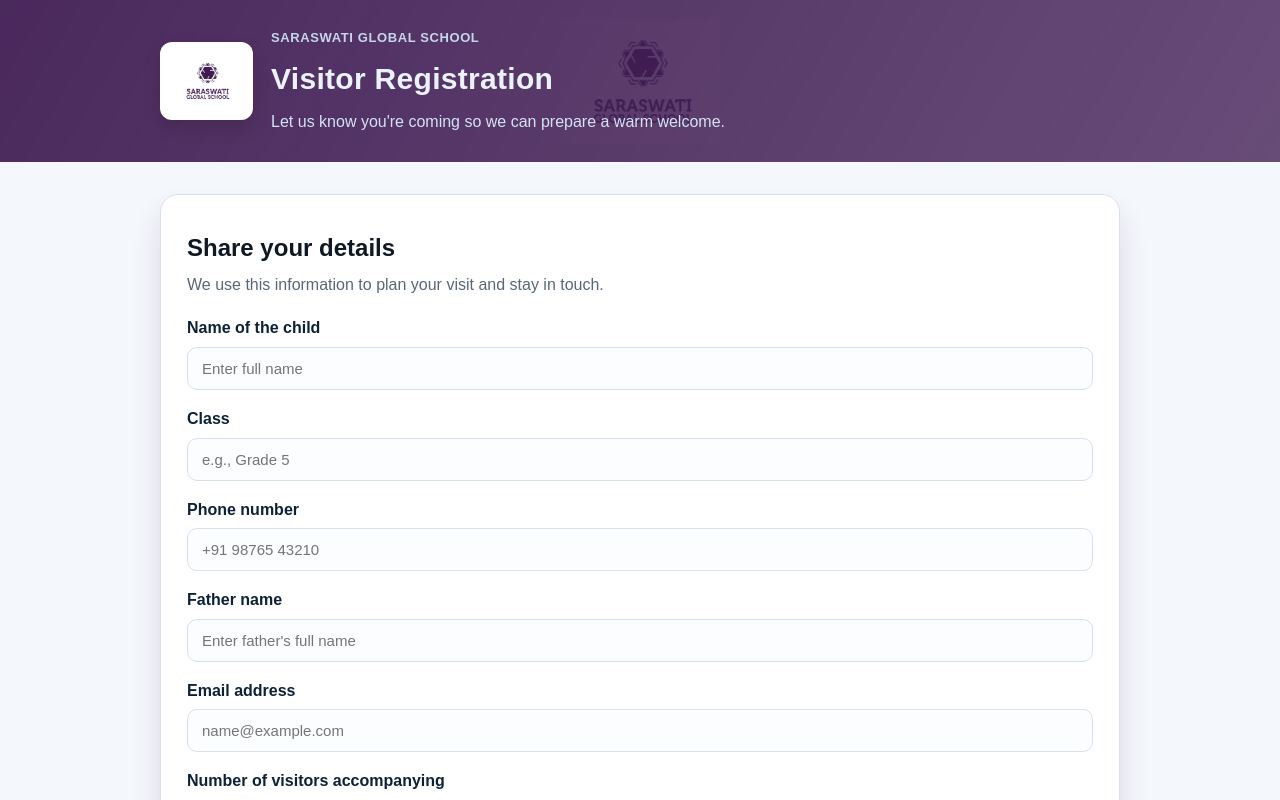
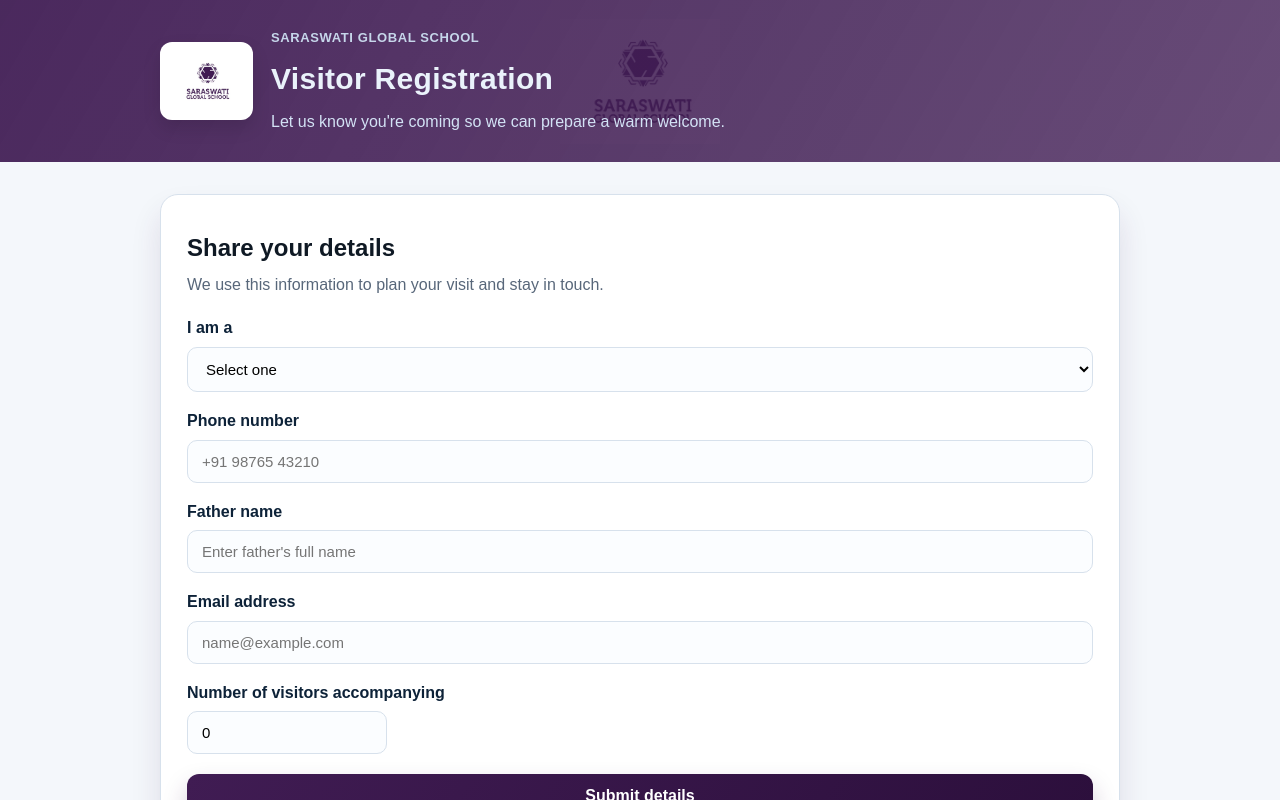
Before and after one commit to kunal-infi/saraswati-visitor-form, a Next.js app: page / in a window 1280 px wide. Shown: the top 800 px of the page. Built offline with nearby package versions, Linux system fonts and the light colour scheme; a web font is replaced by a local one.

Commit message:
feat: add visitor type selection and conditional fields for parent visitors

```diff
--- a/app/api/visits/route.js
+++ b/app/api/visits/route.js
@@ -39,21 +39,33 @@ export async function POST(req) {
       fatherName = "",
       email = "",
       visitorCount = 0,
+      visitorType = "",
     } = body || {};
 
-    if (!childName || !className || !phoneNumber || !fatherName || !email) {
-      return withCors(new Response(JSON.stringify({ error: "Missing required fields" }), { status: 400 }));
+    const normalizedVisitorType = (visitorType || "").toLowerCase();
+    const isParent = normalizedVisitorType === "parent";
+
+    if (isParent && (!childName || !className)) {
+      return withCors(new Response(JSON.stringify({ error: "Missing student details" }), { status: 400 }));
     }
+
+    if (!phoneNumber || !email) {
+      return withCors(new Response(JSON.stringify({ error: "Missing required contact fields" }), { status: 400 }));
+    }
+
+    const safeChildName = isParent ? childName : childName || "N/A";
+    const safeClassName = isParent ? className : className || "N/A";
 
     const { data, error } = await supabase
       .from("visits")
       .insert({
-        child_name: childName,
-        class_name: className,
-        phone_number: phoneNumber,
-        father_name: fatherName,
-        email,
+        child_name: safeChildName,
+        class_name: safeClassName,
+        phone_number: phoneNumber || null,
+        father_name: fatherName || null,
+        email: email || null,
         visitor_count: Number(visitorCount || 0),
+        visitor_type: visitorType || null,
         visited: false,
       })
       .select("id")
--- a/app/globals.css
+++ b/app/globals.css
@@ -143,6 +143,23 @@ input:focus {
 input:invalid:focus {
   border-color: #d14343;
   box-shadow: 0 0 0 3px rgba(209, 67, 67, 0.18);
+}
+
+select {
+  padding: 12px 14px;
+  border-radius: 10px;
+  border: 1px solid var(--border);
+  font-size: 15px;
+  background: #fbfdff;
+  transition: border 0.15s ease, box-shadow 0.15s ease, background 0.15s ease;
+  cursor: pointer;
+}
+
+select:focus {
+  outline: none;
+  border-color: var(--primary);
+  box-shadow: 0 0 0 3px rgba(64, 28, 83, 0.18);
+  background: #ffffff;
 }
 
 .inline input[type="number"] {
--- a/app/page.js
+++ b/app/page.js
@@ -12,6 +12,7 @@ const initialFormState = {
   fatherName: "",
   email: "",
   visitorCount: "0",
+  visitorType: "",
 };
 
 const sanitizeFileName = (value) =>
@@ -29,6 +30,7 @@ export default function HomePage() {
   const [downloadName, setDownloadName] = useState("visitor-qr.png");
   const qrContainerRef = useRef(null);
   const qrSize = 220;
+  const isParent = formData.visitorType === "Parent";
 
   const resetQr = () => {
     setQrVisible(false);
@@ -39,6 +41,23 @@ export default function HomePage() {
 
   const handleChange = (event) => {
     const { name, value } = event.target;
+    if (name === "visitorType") {
+      const nextIsParent = value === "Parent";
+      setFormData((prev) => ({
+        ...prev,
+        visitorType: value,
+        ...(nextIsParent
+          ? {}
+          : {
+              childName: "",
+              className: "",
+            }),
+      }));
+      setStatus("");
+      resetQr();
+      return;
+    }
+
     setFormData((prev) => ({ ...prev, [name]: value }));
     setStatus("");
     resetQr();
@@ -55,18 +74,21 @@ export default function HomePage() {
     resetQr();
 
     const payload = {
-      childName: formData.childName.trim(),
-      className: formData.className.trim(),
+      childName: isParent ? formData.childName.trim() : "N/A",
+      className: isParent ? formData.className.trim() : "N/A",
       phoneNumber: formData.phoneNumber.trim(),
-      fatherName: formData.fatherName.trim(),
+      fatherName: isParent ? "" : formData.fatherName.trim(),
       email: formData.email.trim(),
       visitorCount: formData.visitorCount.trim(),
+      visitorType: formData.visitorType || "",
       timestamp: new Date().toISOString(),
     };
 
-    const childName = payload.childName || "your child";
+    const childName = isParent ? payload.childName || "your child" : "your visit";
     const visitorCount = payload.visitorCount || "0";
-    const message = `Thank you, we have registered ${childName} with ${visitorCount} accompanying visitor(s). Your QR code is ready.`;
+    const message = isParent
+      ? `Thank you, we have registered ${childName} with ${visitorCount} accompanying visitor(s). Your QR code is ready.`
+      : `Thank you, we have registered your visit with ${visitorCount} accompanying visitor(s). Your QR code is ready.`;
 
     let createdVisitId = "";
 
@@ -91,6 +113,7 @@ export default function HomePage() {
       fatherName: payload.fatherName,
       phoneNumber: payload.phoneNumber,
       visitorCount: payload.visitorCount,
+      visitorType: payload.visitorType,
       timestamp: payload.timestamp,
     };
     setQrValue(JSON.stringify(qrPayload));
@@ -170,6 +193,26 @@ export default function HomePage() {
           </p>
           <form onSubmit={handleSubmit} autoComplete="on" noValidate>
             <div className="field">
+              <label htmlFor="visitor-type">I am a</label>
+              <select
+                id="visitor-type"
+                name="visitorType"
+                required
+                value={formData.visitorType}
+                onChange={handleChange}
+              >
+                <option value="" disabled>
+                  Select one
+                </option>
+                <option value="Parent">Parent</option>
+                <option value="Visitor">Visitor</option>
+                <option value="Alumnus">Alumnus</option>
+                <option value="Other">Other</option>
+              </select>
+            </div>
+            {isParent && (
+              <>
+                <div className="field">
                   <label htmlFor="child-name">Name of the child</label>
                   <input
                     type="text"
@@ -194,6 +237,8 @@ export default function HomePage() {
                     onChange={handleChange}
                   />
                 </div>
+              </>
+            )}
 
             <div className="field">
               <label htmlFor="phone">Phone number</label>
@@ -210,18 +255,20 @@ export default function HomePage() {
               />
             </div>
 
+            {!isParent && (
               <div className="field">
                 <label htmlFor="father-name">Father name</label>
                 <input
                   type="text"
                   id="father-name"
                   name="fatherName"
-                required
+                  required={!isParent}
                   placeholder="Enter father's full name"
                   value={formData.fatherName}
                   onChange={handleChange}
                 />
               </div>
+            )}
 
             <div className="field">
               <label htmlFor="email">Email address</label>
--- a/styles.css
+++ b/styles.css
@@ -128,6 +128,23 @@ input:focus {
 input:invalid:focus {
   border-color: #d14343;
   box-shadow: 0 0 0 3px rgba(209, 67, 67, 0.18);
+}
+
+select {
+  padding: 12px 14px;
+  border-radius: 10px;
+  border: 1px solid var(--border);
+  font-size: 15px;
+  background: #fbfdff;
+  transition: border 0.15s ease, box-shadow 0.15s ease, background 0.15s ease;
+  cursor: pointer;
+}
+
+select:focus {
+  outline: none;
+  border-color: var(--primary);
+  box-shadow: 0 0 0 3px rgba(64, 28, 83, 0.18);
+  background: #ffffff;
 }
 
 .inline input[type="number"] {
```
Also changed, not shown: index.html (+12 -1 lines), script.js (+36 -7 lines). Lines whose indentation alone changed are shown as unchanged.
